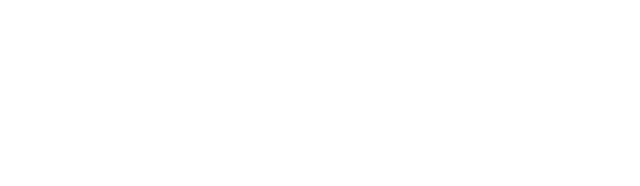
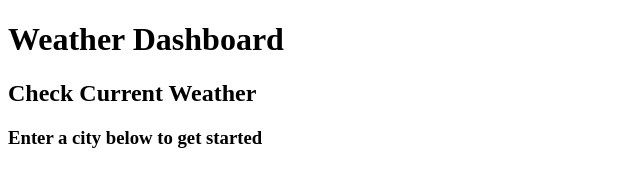
Before and after one commit to KatieBarnes147/week3-sprint, a plain HTML site: page public/index.html in a window 1280 px wide. Shown: the whole page, without its empty margins (0-640 px from the left). Drawn offline with Linux system fonts and the light colour scheme.

Commit message:
Completed Task 2: Added three headers and style tag for internal CSS. Closes #2

```diff
--- a/public/index.html
+++ b/public/index.html
@@ -5,10 +5,15 @@
     <meta charset="UTF-8">
     <meta name="viewport" content="width=device-width, initial-scale=1.0">
     <title>Weather App</title>
+    <style>
+        /* Internal CSS will go here later */
+    </style>
 </head>
 
 <body>
-
+    <h1>Weather Dashboard</h1>
+    <h2>Check Current Weather</h2>
+    <h3>Enter a city below to get started</h3>
 </body>
 
 </html>
```
